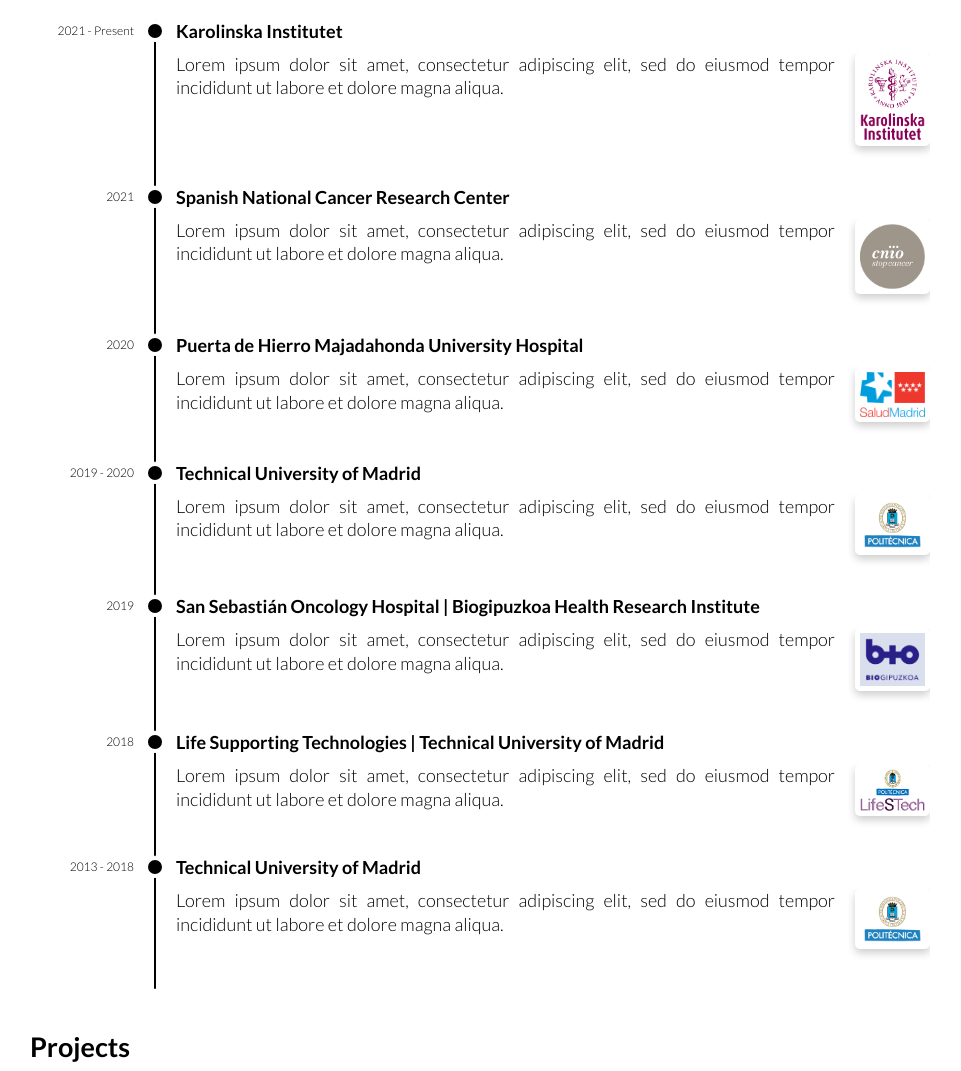
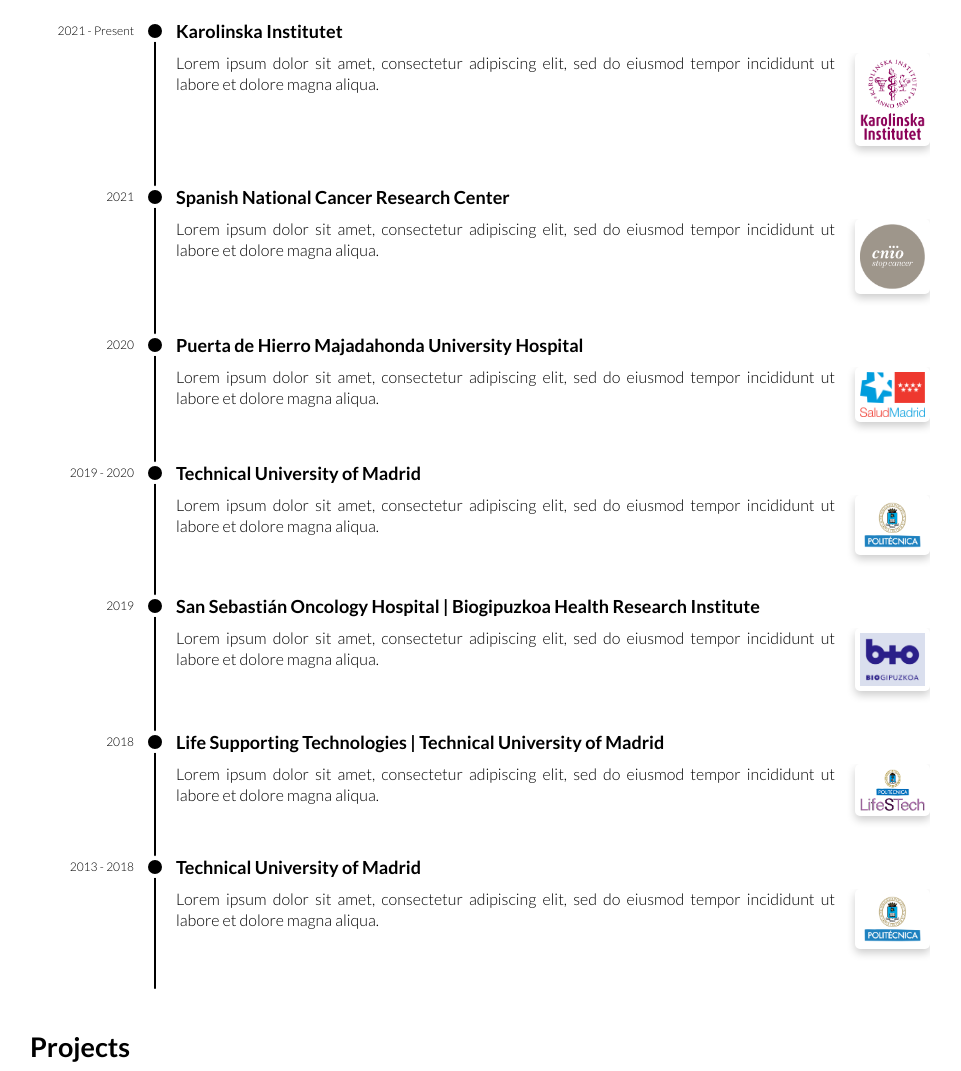
Before and after one commit to ivadym/ivadym.github.io, a Jekyll site: the page built from index.html, in a window 1280 px wide. Shown: the part 278-1349 px from the top of the page, without its empty margins (160-1121 px from the left). Built offline with Jekyll 4.4.1, drawn with Linux system fonts in a browser that asks for light colours.

Commit message:
Timeline font sizes

```diff
--- a/_sass/layout/timeline.scss
+++ b/_sass/layout/timeline.scss
@@ -14,9 +14,9 @@
 .timeline-date {
   align-items: center;
   display: flex;
+  font-size: $timeline-timespan-font-size;
   grid-area: date;
   height: $timeline-circle-width + $timeline-circle-border-width * 2;
-  font-size: $timespan-font-size;
 }
 
 .timeline-ruler {
@@ -49,6 +49,7 @@
 }
 
 .timeline-description {
+  font-size: $timeline-description-font-size;
   grid-area: description;
   margin-bottom: $grid-gap;
 
--- a/_sass/utils/variables.scss
+++ b/_sass/utils/variables.scss
@@ -31,9 +31,12 @@
 $timeline-date-width: $profile-width / 2 - $grid-gap - $timeline-ruler-width / 2;
 $timeline-logo-width: 75px;
 $timeline-ruler-color: rgb(0, 0, 0);
+
+// Timeline font sizes
+$timeline-description-font-size: 16px;
+$timeline-timespan-font-size: 12px;
 $timeline-title-font-size-desktop: 18px;
 $timeline-title-font-size: 16px;
-$timespan-font-size: 12px;
 
 // Publications
 $publication-logo-width: 125px;
```
